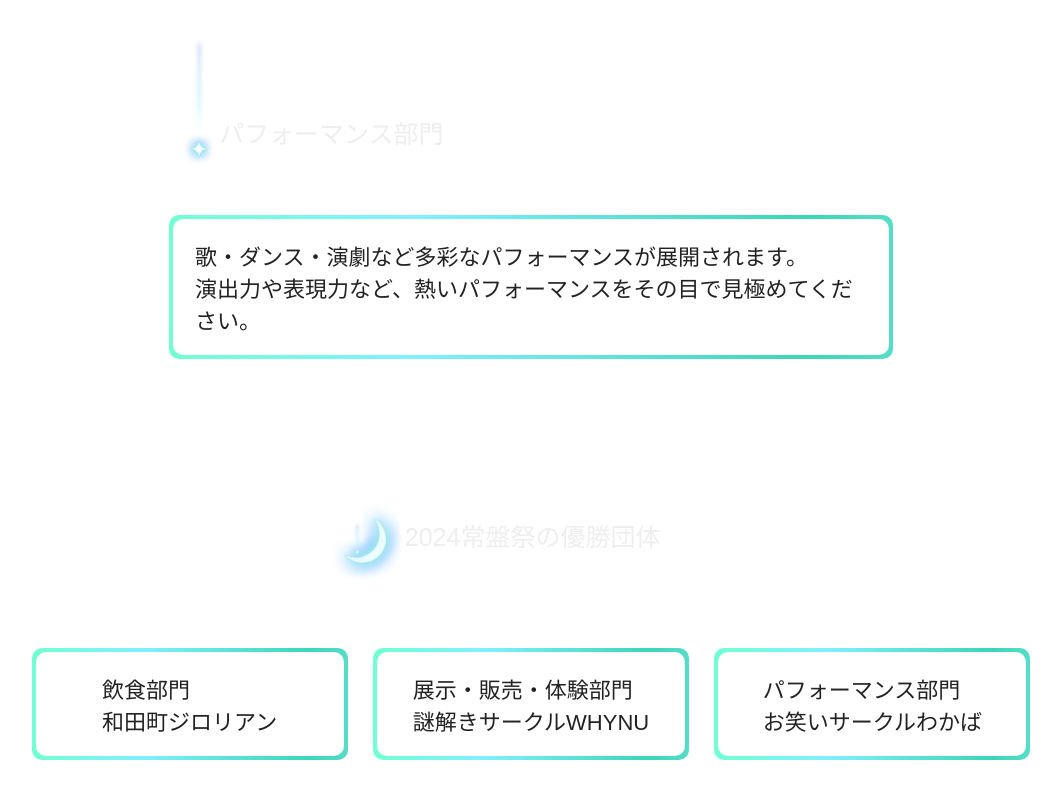
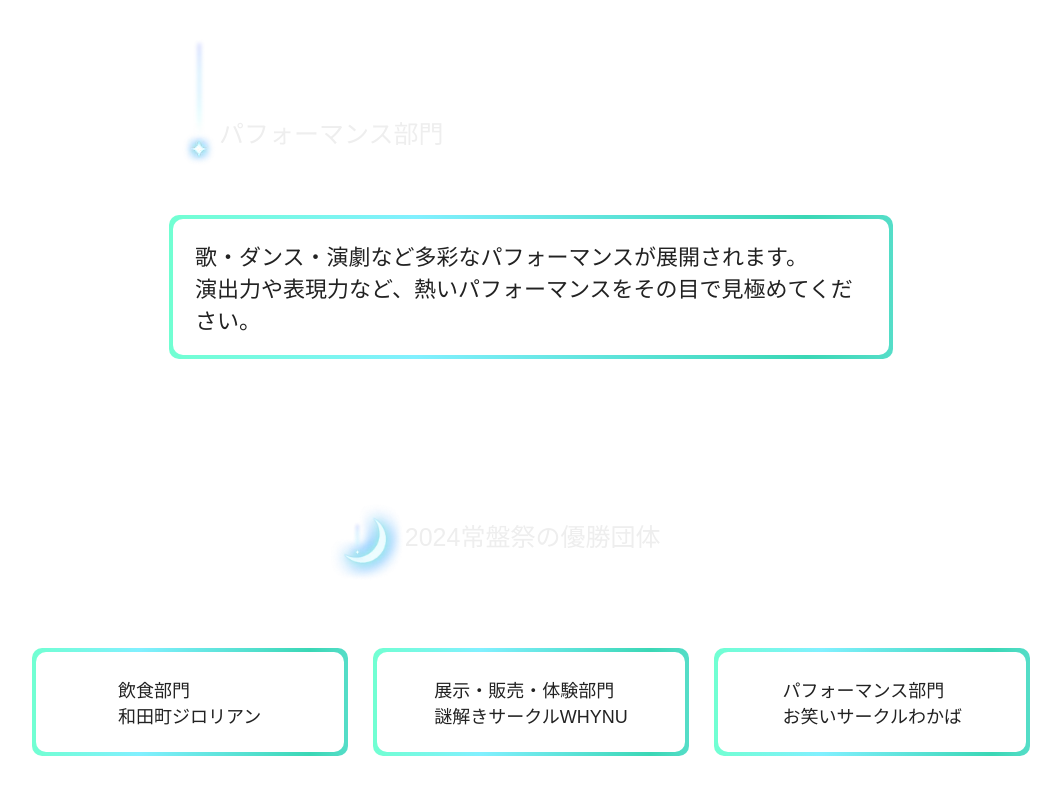
Before and after one commit to ynufes-tech/ynufes-seiryo25, a Nuxt app: page /contest in a window 1280 px wide. Shown: the part 2820-3618 px from the top of the page, without its empty margins (109-1170 px from the left). Built offline with nearby package versions, Linux system fonts and the light colour scheme; a web font is replaced by a local one.

Commit message:
TextBox微調整

```diff
--- a/components/TextBox.vue
+++ b/components/TextBox.vue
@@ -81,6 +81,10 @@ const props = defineProps({
     @include sm {
       width: 70vw;
     }
+    p {
+      font-size: 18px;
+      padding: 2vh 0;
+    }
   }
 
   &.size-medium {
```
